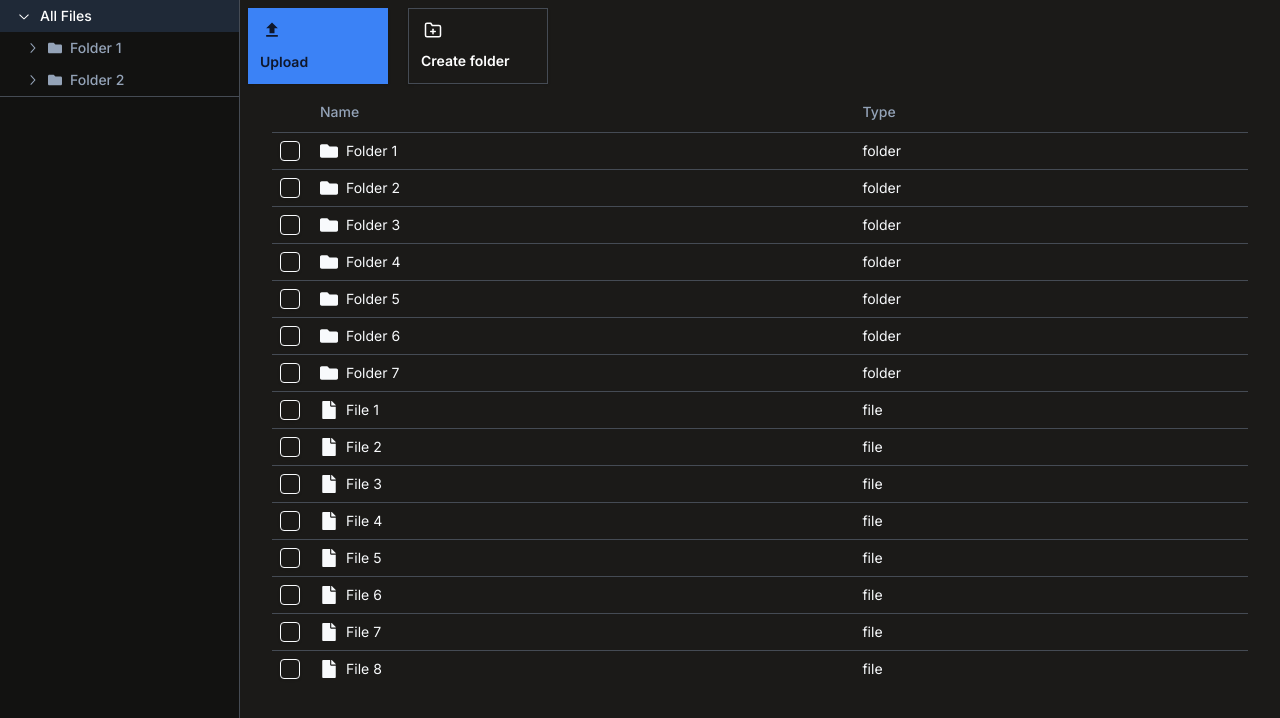
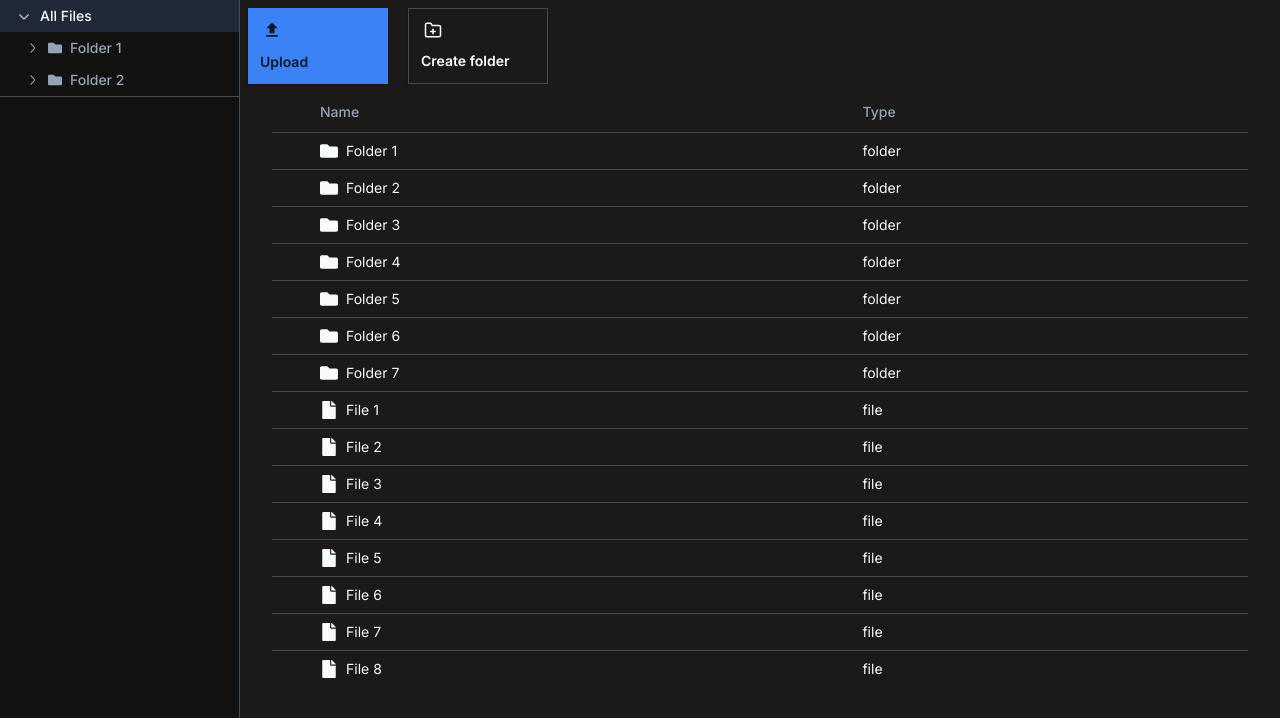
Before and after one commit to Dreadhalor/fallcrate-tutorial, a Next.js app: page / in a window 1280 px wide. Shown: the top 718 px of the page. Built offline with nearby package versions, Linux system fonts and the light colour scheme.

Commit message:
Browser item checkboxes now are hidden unless checked or hovering on item

```diff
--- a/src/components/main-browser-table/columns.tsx
+++ b/src/components/main-browser-table/columns.tsx
@@ -15,7 +15,7 @@ export const columns: ColumnDef<FallcrateFile>[] = [
         checked={row.getIsSelected()}
         onCheckedChange={(value) => row.toggleSelected(!!value)}
         aria-label='Select row'
-        className='h-5 w-5'
+        className='invisible h-5 w-5 group-hover:visible data-[state=checked]:visible'
       />
     ),
   },
--- a/src/components/main-browser-table/data-table.tsx
+++ b/src/components/main-browser-table/data-table.tsx
@@ -70,6 +70,7 @@ export function DataTable<TData, TValue>({
               <TableRow
                 key={row.id}
                 data-state={row.getIsSelected() && 'selected'}
+                className='group'
               >
                 {row.getVisibleCells().map((cell) => (
                   <TableCell key={cell.id}>
```
